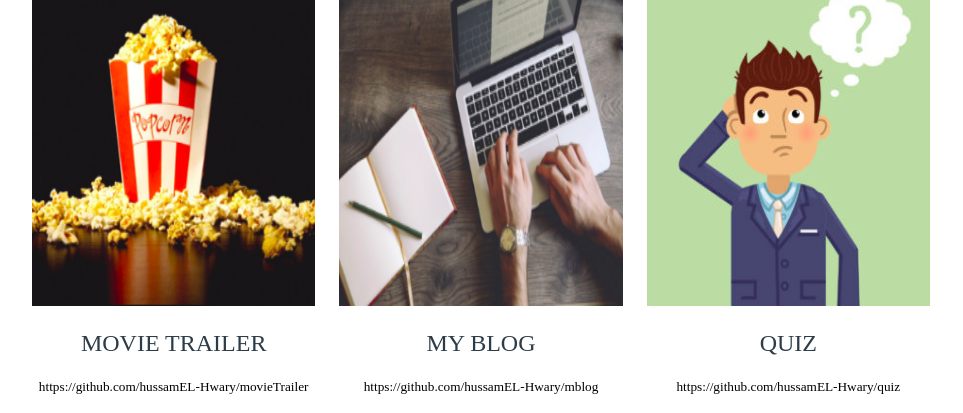
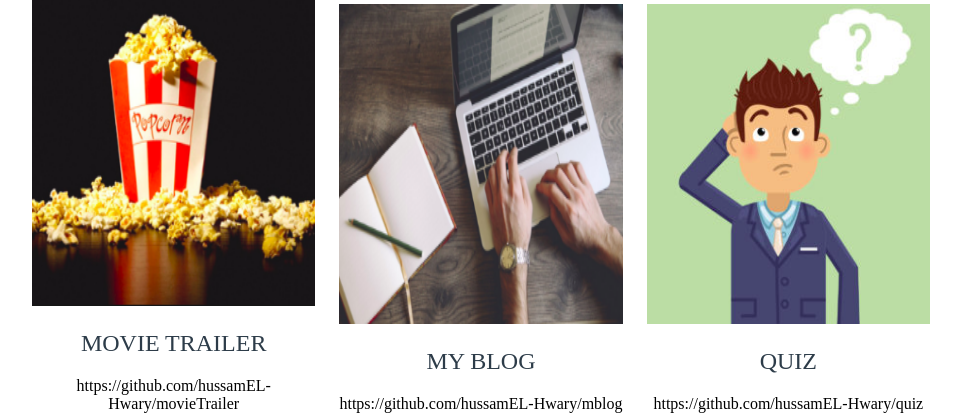
Before and after one commit to hussamEL-Hwary/portfolio, a plain HTML site: page index.html in a window 1280 px wide. Shown: the part 576-989 px from the top of the page, without its empty margins (158-1121 px from the left). Drawn offline with Linux system fonts and the light colour scheme.

Commit message:
fix: add p tag

```diff
--- a/css/style.css
+++ b/css/style.css
@@ -105,9 +105,9 @@ hr{
     color: #2d3c49;
 }
 
-.featured-work h5 {
+.featured-work p {
     text-align: center;
-    font-weight: 40;
+
 }
 
 
--- a/index.html
+++ b/index.html
@@ -10,7 +10,7 @@
         <header class="header">
             <div class="header-logo">
                 <img src="images/udacity-logo.png" alt="udacity logo">
-            </div class="gallery">
+            </div>
             <div class="header-info">
                 <h1>Hussam EL-Hwary</h1>
                 <h3>Web Developer</h3>
@@ -29,17 +29,17 @@
                 <figure>
                     <img src="images/moviet.png" alt="">
                     <h2>movie trailer</h2>
-                    <h5>https://github.com/hussamEL-Hwary/movieTrailer</h5>
+                    <p>https://github.com/hussamEL-Hwary/movieTrailer</p>
                 </figure>
                 <figure>
                     <img src="images/blog.png" alt="">
                     <h2>my blog</h2>
-                    <h5>https://github.com/hussamEL-Hwary/mblog</h5>
+                    <p>https://github.com/hussamEL-Hwary/mblog</p>
                 </figure>
                 <figure>
                     <img src="images/quiz.png" alt="">
                     <h2>quiz</h2>
-                    <h5>https://github.com/hussamEL-Hwary/quiz</h5>
+                    <p>https://github.com/hussamEL-Hwary/quiz</p>
                 </figure>
             </div>
         </main>
```
